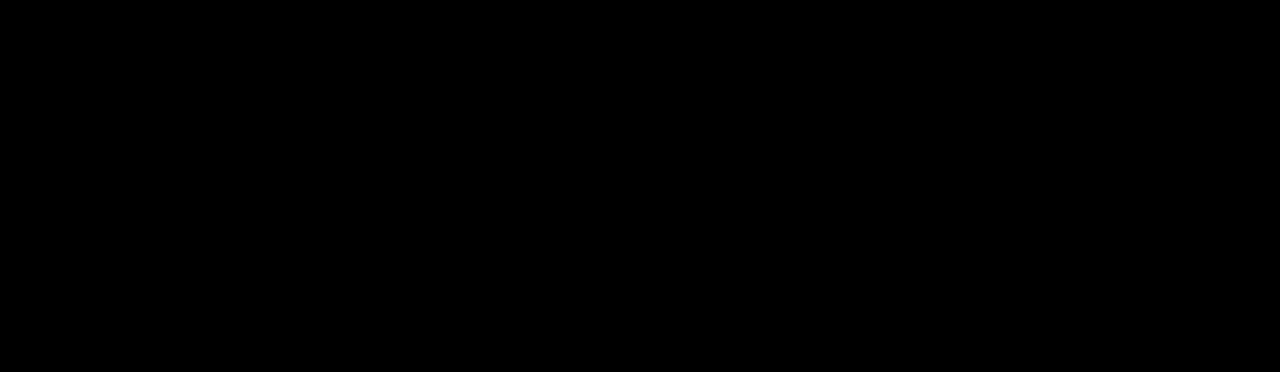
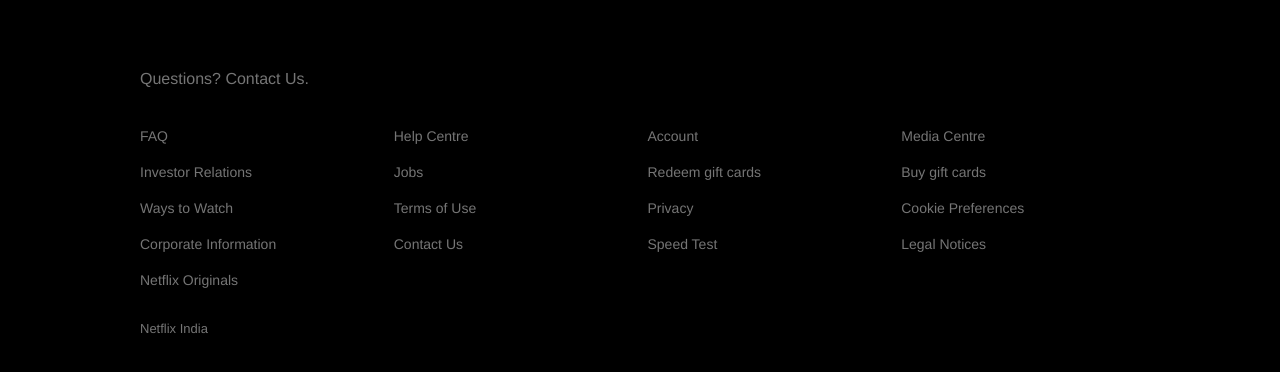
Before and after one commit to horsemaker/netflix-clone, a React (Create React App) app: page / in a window 1280 px wide. Shown: the part 1244-1616 px from the top of the page. Before the commit the page ends 1228 px from the top, so only its background shows below. Built offline with nearby package versions, Linux system fonts and the light colour scheme.

Commit message:
Footer Done.

```diff
--- a/src/App.js
+++ b/src/App.js
@@ -1,6 +1,10 @@
 import React from 'react';
 import { JumbotronContainer } from './containers/jumbotron';
+import { FooterContainer } from './containers/footer';
 
 export default function App() {
-  return <JumbotronContainer />
+  return <>
+    <JumbotronContainer />
+    <FooterContainer />
+  </>
 }
--- /dev/null
+++ b/src/components/footer/index.js
@@ -0,0 +1,44 @@
+import React from 'react';
+import { Container, Row, Column, Link, Title, Text, Break } from './styles/footer';
+
+export default function Footer({ children, ...restProps }) {
+    return <Container {...restProps}>
+        {children}
+    </Container>
+}
+
+Footer.Row = function FooterRow({ children, ...restProps }) {
+    return <Row {...restProps}>
+        {children}
+    </Row>
+};
+
+Footer.Column = function FooterColumn({ children, ...restProps }) {
+    return <Column {...restProps}>
+        {children}
+    </Column>
+};
+
+Footer.Link = function FooterLink({ children, ...restProps }) {
+    return <Link {...restProps}>
+        {children}
+    </Link>
+};
+
+Footer.Title = function FooterTitle({ children, ...restProps }) {
+    return <Title {...restProps}>
+        {children}
+    </Title>
+};
+
+Footer.Text = function FooterText({ children, ...restProps }) {
+    return <Text {...restProps}>
+        {children}
+    </Text>
+};
+
+Footer.Break = function FooterBreak({ children, ...restProps }) {
+    return <Break {...restProps}>
+        {children}
+    </Break>
+};
--- /dev/null
+++ b/src/components/footer/styles/footer.js
@@ -0,0 +1,53 @@
+import styled from 'styled-components/macro';
+
+export const Container = styled.div`
+    display: flex;
+    padding: 70px 56px;
+    margin: auto;
+    max-width: 1000px;
+    flex-direction: column;
+
+    @media (max-width: 1000px) {
+        padding: 70px 30px;
+    }
+`;
+
+export const Column = styled.div`
+    display: flex;
+    flex-direction: column;
+    text-align: left;
+`;
+
+export const Row = styled.div`
+    display: grid;
+    grid-template-columns: repeat(auto-fill, minmax(210px, 1fr));
+    grid-gap: 15px;
+
+    @media (max-width: 1000px) {
+        grid-template-columns: repeat(auto-fill, minmax(150px, 1fr));
+    }
+`;
+
+export const Link = styled.a`
+  color: #757575;
+  margin-bottom: 20px;
+  font-size: 14px;
+  text-decoration: none;
+`;
+
+export const Title = styled.p`
+  font-size: 16px;
+  color: #757575;
+  margin-bottom: 40px;
+`;
+
+export const Text = styled.p`
+  font-size: 13px;
+  color: #757575;
+  margin-bottom: 40px;
+`;
+
+export const Break = styled.div`
+  flex-basis: 100%;
+  height: 0;
+`;
--- a/src/components/index.js
+++ b/src/components/index.js
@@ -1 +1,2 @@
 export { default as Jumbotron } from './jumbotron';
+export { default as Footer } from './footer';
--- /dev/null
+++ b/src/containers/footer.js
@@ -0,0 +1,79 @@
+import { React } from 'react';
+import { Footer } from '../components';
+
+export function FooterContainer() {
+    return (
+        <Footer>
+            <Footer.Title>
+                Questions? Contact Us.
+            </Footer.Title>
+            <Footer.Break />
+            <Footer.Row>
+                <Footer.Column>
+                    <Footer.Link href="#">
+                        FAQ
+                    </Footer.Link>
+                    <Footer.Link href="#">
+                        Investor Relations
+                    </Footer.Link>
+                    <Footer.Link href="#">
+                        Ways to Watch
+                    </Footer.Link>
+                    <Footer.Link href="#">
+                        Corporate Information
+                    </Footer.Link>
+                    <Footer.Link href="#">
+                        Netflix Originals
+                    </Footer.Link>
+                </Footer.Column>
+
+                <Footer.Column>
+                    <Footer.Link href="#">
+                        Help Centre
+                    </Footer.Link>
+                    <Footer.Link href="#">
+                        Jobs
+                    </Footer.Link>
+                    <Footer.Link href="#">
+                        Terms of Use
+                    </Footer.Link>
+                    <Footer.Link href="#">
+                        Contact Us
+                    </Footer.Link>
+                </Footer.Column>
+
+                <Footer.Column>
+                    <Footer.Link href="#">
+                        Account
+                    </Footer.Link>
+                    <Footer.Link href="#">
+                        Redeem gift cards
+                    </Footer.Link>
+                    <Footer.Link href="#">
+                        Privacy
+                    </Footer.Link>
+                    <Footer.Link href="#">
+                        Speed Test
+                    </Footer.Link>
+                </Footer.Column>
+
+                <Footer.Column>
+                    <Footer.Link href="#">
+                        Media Centre
+                    </Footer.Link>
+                    <Footer.Link href="#">
+                        Buy gift cards
+                    </Footer.Link>
+                    <Footer.Link href="#">
+                        Cookie Preferences
+                    </Footer.Link>
+                    <Footer.Link href="#">
+                        Legal Notices
+                    </Footer.Link>
+                </Footer.Column>
+            </Footer.Row>
+            <Footer.Break />
+            <Footer.Text>Netflix India</Footer.Text>
+        </Footer>
+    )
+}
```
Also changed, not shown: 2 other files (tests, documents, lock files or other folders).
